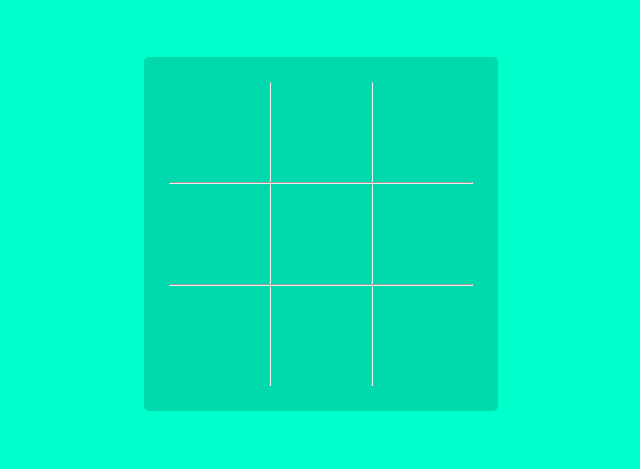
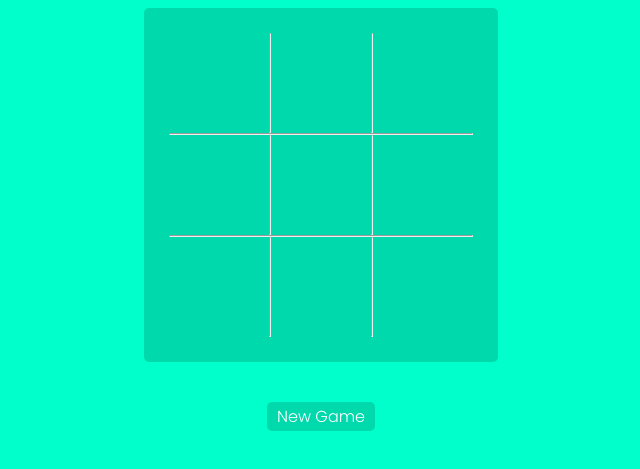
Before and after one commit to mudit1307/zero-cross-game, a plain HTML site: page index.html in a window 1280 px wide. Shown: the part 247-716 px from the top of the page, without its empty margins (319-959 px from the left). Drawn offline with Linux system fonts and the light colour scheme.

Commit message:
new game btn

```diff
--- a/index.html
+++ b/index.html
@@ -18,11 +18,11 @@
 
             <div class="dummy">
                 <div class="display-output move">
-                    <p id="move-turn">asdfsa</p>
+                    <p id="move-turn"></p>
                 </div>
             </div>
 
-            <div class="board info">
+            <div class="board">
                 <div class="line one">
                     <div class="block one-1"></div>
                     <hr>
@@ -48,6 +48,7 @@
                 </div>
 
             </div>
+            <button id="new-game-btn">New Game</button>
         </div>
     </div>
 </body>
--- a/script.js
+++ b/script.js
@@ -1,11 +1,16 @@
 let move_turn = document.querySelector("#move-turn");
 let blocks = document.querySelectorAll(".block");
+let new_game_btn=document.querySelector("#new-game-btn");
 
 // [zero-image , cross-image]
 let zcImages = ["icons8-o-67.png", "icons8-cross-100.png"];
 let move = 0;
 
 move_turn.textContent = "First Move - O";
+
+new_game_btn.onclick = () => {
+  location.reload();
+}
 
 for (let i = 0; i < blocks.length; i++) {
   blocks[i].onclick = () => {
--- a/style.css
+++ b/style.css
@@ -31,11 +31,11 @@
 
 .dummy {
     display: flex;
-    margin: 20px 0px 60px;
+    margin: 20px 0px 30px;
 }
 
 .display-output,
-.info {
+.board ,#new-game-btn{
     background-color: rgba(0, 0, 0, 0.15);
     border-radius: 5px;
 }
@@ -51,6 +51,7 @@
     color: white;
     display: flex;
 }
+
 
 
 .display-output #move-turn {
@@ -85,3 +86,19 @@
     height: 60px;
     width: 60px;
 }
+
+
+
+#new-game-btn
+{
+    border: none;
+    color: white;
+    font-size: 16px;
+    margin: 40px 0px 0px;
+    padding: 2px 10px;
+    transition: 0.2s;
+}
+#new-game-btn:hover
+{
+    background-color: black;
+}
```
